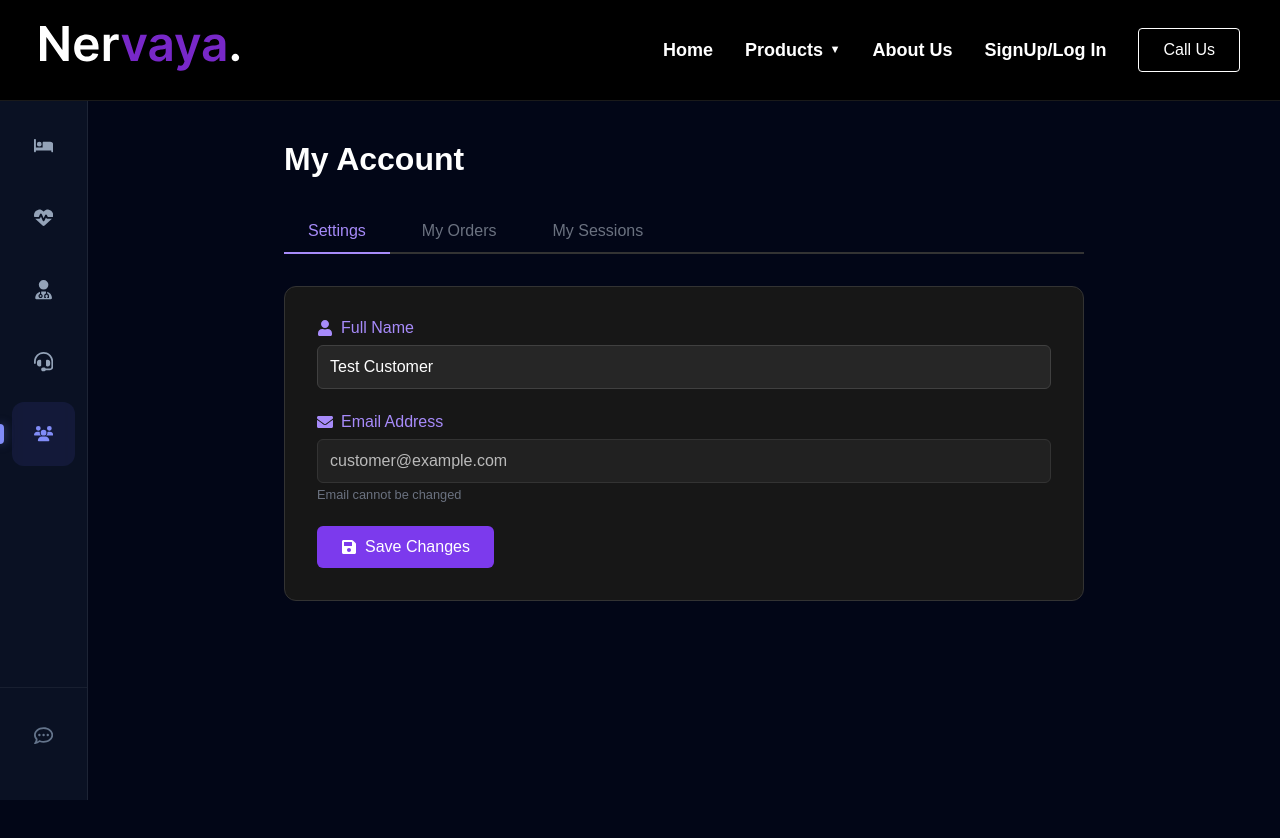
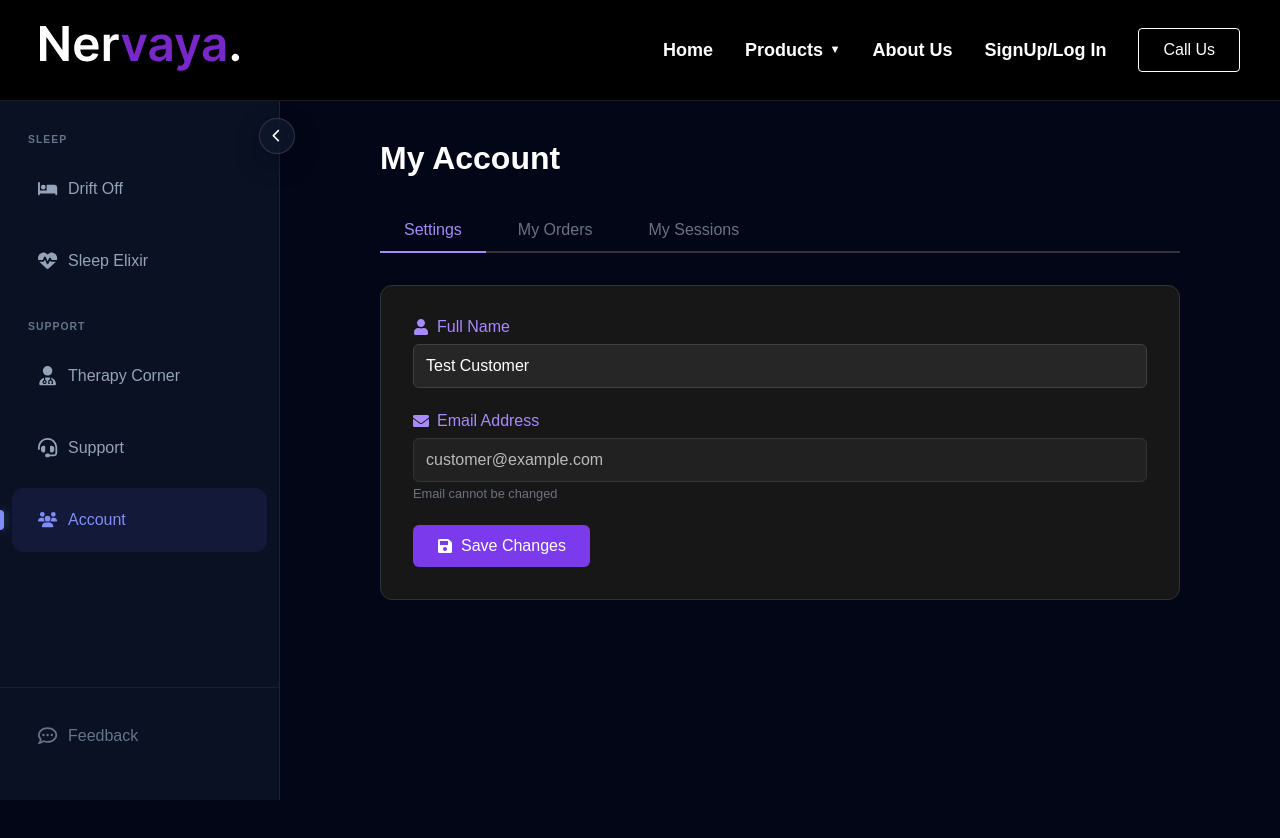
Before and after one commit to Nervaya/Nervaya, a Next.js app: page /account in a window 1280 px wide. Shown: the top 838 px of the page. Built offline with nearby package versions, Linux system fonts and the light colour scheme.

Commit message:
Sidebar and Navbar Fix

```diff
--- a/src/app/globals.css
+++ b/src/app/globals.css
@@ -1,12 +1,12 @@
 :root {
   --background: #020617;
   --foreground: #ededed;
+  --navbar-height: 100px;
 }
 
-@media (prefers-color-scheme: dark) {
+@media (max-width: 768px) {
   :root {
-    --background: #020617;
-    --foreground: #ededed;
+    --navbar-height: 80px;
   }
 }
 
@@ -26,15 +26,7 @@ body {
   min-height: 100vh;
   overflow-x: hidden;
   overflow-y: auto;
-  scrollbar-width: none;
-  -ms-overflow-style: none;
-}
-
-body::-webkit-scrollbar {
-  display: none;
-}
-
-body {
+  padding-top: var(--navbar-height);
   color: var(--foreground);
   background: var(--background);
   font-family: Arial, Helvetica, sans-serif;
@@ -46,6 +38,8 @@ body {
   box-sizing: border-box;
   padding: 0;
   margin: 0;
+  scrollbar-width: none; /* Firefox */
+  -ms-overflow-style: none; /* IE and Edge */
 }
 
 a {
@@ -53,12 +47,6 @@ a {
   text-decoration: none;
 }
 
-/* Hide scrollbar for all elements */
-* {
-  scrollbar-width: none; /* Firefox */
-  -ms-overflow-style: none; /* IE and Edge */
-}
-
 *::-webkit-scrollbar {
   display: none; /* Chrome, Safari, Opera */
 }
--- a/src/components/Navbar/index.tsx
+++ b/src/components/Navbar/index.tsx
@@ -142,7 +142,6 @@ const Navbar = () => {
           {isUserLoggedIn ? (
             <li className={styles.navbarDropdown} ref={accountDropdownRef}>
               <button
-                className={styles.myAccountLink}
                 onClick={() => setIsAccountDropdownOpen(!isAccountDropdownOpen)}
                 style={{ display: 'flex', alignItems: 'center', gap: '8px', background: 'none', border: 'none', cursor: 'pointer', color: 'inherit', fontSize: 'inherit' }}
               >
--- a/src/components/Navbar/styles.module.css
+++ b/src/components/Navbar/styles.module.css
@@ -5,11 +5,11 @@
 
 .navbarMain {
   background: #000000;
-  position: sticky;
+  position: fixed;
   top: 0;
   left: 0;
   right: 0;
-  z-index: 1001;
+  z-index: 3000;
   border-bottom: 1px solid rgba(255, 255, 255, 0.1);
 }
 
@@ -75,7 +75,7 @@
     gap: 1.5rem;
     box-shadow: -4px 0 20px rgba(0, 0, 0, 0.5);
     transition: right 0.3s ease;
-    z-index: 1000;
+    z-index: 2999;
     overflow-y: auto;
   }
 
@@ -339,7 +339,7 @@
   border: none;
   cursor: pointer;
   padding: 0;
-  z-index: 1001;
+  z-index: 3001;
 }
 
 @media (max-width: 768px) {
--- a/src/components/Sidebar/Sidebar.tsx
+++ b/src/components/Sidebar/Sidebar.tsx
@@ -4,13 +4,20 @@ import { useState, useEffect } from 'react';
 import Link from 'next/link';
 import { usePathname } from 'next/navigation';
 import { AnimatePresence, LazyMotion, m } from 'framer-motion';
-import { FaBars } from 'react-icons/fa6';
+import { FaBars, FaChevronLeft, FaChevronRight, FaXmark } from 'react-icons/fa6';
 import { adminMenuGroups, iconMap, sidebarMenuGroups, sidebarBottomNavItems } from '@/utils/sidebarConstants';
 import styles from './styles.module.css';
 
 const Sidebar = ({ children, className }: { children?: React.ReactNode; className?: string }) => {
   const pathname = usePathname();
-  const [isCollapsed, setIsCollapsed] = useState(true);
+  const [isCollapsed, setIsCollapsed] = useState(() => {
+    if (typeof window === 'undefined') return false;
+    try {
+      return window.localStorage.getItem('sidebar-collapsed') === 'true';
+    } catch {
+      return false;
+    }
+  });
   const [isMobileOpen, setIsMobileOpen] = useState(false);
   const [isDesktop, setIsDesktop] = useState(false);
   const isAdminRoute = pathname.startsWith('/admin');
@@ -25,6 +32,14 @@ const Sidebar = ({ children, className }: { children?: React.ReactNode; classNam
       setIsDesktop(desktop);
       if (!desktop) {
         setIsCollapsed(false);
+        setIsMobileOpen(false);
+        return;
+      }
+      try {
+        const stored = window.localStorage.getItem('sidebar-collapsed');
+        if (stored !== null) setIsCollapsed(stored === 'true');
+      } catch {
+        // ignore
       }
     };
 
@@ -34,15 +49,28 @@ const Sidebar = ({ children, className }: { children?: React.ReactNode; classNam
     return () => window.removeEventListener('resize', handleResize);
   }, []);
 
+  useEffect(() => {
+    if (!isMobileOpen) return;
+    const previousOverflow = document.body.style.overflow;
+    document.body.style.overflow = 'hidden';
+    return () => {
+      document.body.style.overflow = previousOverflow;
+    };
+  }, [isMobileOpen]);
+
   const mainMarginLeft = isDesktop ? sidebarWidth : 0;
+  const closeMobileSidebar = () => setIsMobileOpen(false);
 
   return (
     <>
       <button
         className={styles.mobileToggle}
-        onClick={() => setIsMobileOpen(!isMobileOpen)}
+        onClick={() => setIsMobileOpen((v) => !v)}
+        aria-label={isMobileOpen ? 'Close sidebar' : 'Open sidebar'}
+        aria-expanded={isMobileOpen}
+        aria-controls="app-sidebar"
       >
-        <FaBars />
+        {isMobileOpen ? <FaXmark /> : <FaBars />}
       </button>
 
       <LazyMotion features={() => import('framer-motion').then((mod) => mod.domAnimation)}>
@@ -50,19 +78,31 @@ const Sidebar = ({ children, className }: { children?: React.ReactNode; classNam
           {(isMobileOpen || isDesktop) && (
             <m.aside
               className={`${styles.sidebar} ${isCollapsed ? styles.collapsed : ''} ${isMobileOpen ? styles.mobileOpen : ''}`}
+              id="app-sidebar"
               initial={false}
               animate={{ x: 0, width: sidebarWidth }}
               transition={{ type: 'spring', stiffness: 300, damping: 30, mass: 0.8 }}
               style={{ willChange: 'width, transform' }}
-              onMouseEnter={() => {
-                if (!isDesktop) return;
-                setIsCollapsed(false);
-              }}
-              onMouseLeave={() => {
-                if (!isDesktop) return;
-                setIsCollapsed(true);
-              }}
             >
+              <button
+                type="button"
+                className={styles.edgeToggle}
+                onClick={() =>
+                  setIsCollapsed((v) => {
+                    const next = !v;
+                    try {
+                      window.localStorage.setItem('sidebar-collapsed', String(next));
+                    } catch {
+                      // ignore
+                    }
+                    return next;
+                  })
+                }
+                aria-label={isCollapsed ? 'Expand sidebar' : 'Collapse sidebar'}
+                aria-pressed={isCollapsed}
+              >
+                {isCollapsed ? <FaChevronRight /> : <FaChevronLeft />}
+              </button>
               <nav className={styles.nav}>
               <ul className={styles.navList}>
                 {menuGroups.map((group, groupIndex) => (
@@ -76,7 +116,7 @@ const Sidebar = ({ children, className }: { children?: React.ReactNode; classNam
                           <Link
                             href={item.path}
                             className={`${styles.navItem} ${pathname === item.path ? styles.active : ''}`}
-                            onClick={() => setIsMobileOpen(false)}
+                            onClick={closeMobileSidebar}
                           >
                             <span className={styles.icon}>{iconMap[item.icon] || iconMap['FaHouse']}</span>
                             <span className={styles.title} aria-hidden={isCollapsed}>
@@ -97,7 +137,7 @@ const Sidebar = ({ children, className }: { children?: React.ReactNode; classNam
                       <Link
                         href={item.path}
                         className={`${styles.navItem} ${styles.secondaryItem} ${pathname === item.path ? styles.active : ''}`}
-                        onClick={() => setIsMobileOpen(false)}
+                        onClick={closeMobileSidebar}
                       >
                         <span className={styles.icon}>{iconMap[item.icon] || iconMap['FaHouse']}</span>
                         <span className={styles.title} aria-hidden={isCollapsed}>
@@ -114,7 +154,7 @@ const Sidebar = ({ children, className }: { children?: React.ReactNode; classNam
         </AnimatePresence>
       </LazyMotion>
 
-      {isMobileOpen && <div className={styles.overlay} onClick={() => setIsMobileOpen(false)} />}
+      {isMobileOpen && <div className={styles.overlay} onClick={closeMobileSidebar} />}
 
       <main
         className={`${styles.mainContent} ${className || ''}`}
--- a/src/components/Sidebar/styles.module.css
+++ b/src/components/Sidebar/styles.module.css
@@ -4,24 +4,54 @@
     backdrop-filter: blur(12px);
     -webkit-backdrop-filter: blur(12px);
     color: #f8fafc;
-    height: calc(100vh - 100px);
+    height: calc(100vh - var(--navbar-height));
     display: flex;
     flex-direction: column;
     position: fixed;
     left: 0;
-    top: 100px;
-    z-index: 999;
+    top: var(--navbar-height);
+    z-index: 2200;
     border-right: 1px solid rgba(255, 255, 255, 0.08);
     transition: transform 0.35s cubic-bezier(0.4, 0, 0.2, 1);
     will-change: width, transform;
-    overflow-x: hidden;
+    overflow: visible;
 }
 
 @media (max-width: 768px) {
     .sidebar {
-        height: calc(100vh - 80px);
-        top: 80px;
         transform: translateX(-100%);
+    }
+}
+
+.edgeToggle {
+    position: absolute;
+    top: 18px;
+    right: -16px;
+    width: 36px;
+    height: 36px;
+    border-radius: 999px;
+    background: rgba(15, 23, 42, 0.85);
+    backdrop-filter: blur(10px);
+    -webkit-backdrop-filter: blur(10px);
+    color: #f8fafc;
+    border: 1px solid rgba(255, 255, 255, 0.14);
+    box-shadow: 0 10px 24px rgba(2, 6, 23, 0.45);
+    cursor: pointer;
+    display: inline-flex;
+    align-items: center;
+    justify-content: center;
+    z-index: 1;
+    transition: transform 0.2s cubic-bezier(0.4, 0, 0.2, 1), background 0.2s cubic-bezier(0.4, 0, 0.2, 1);
+}
+
+.edgeToggle:hover {
+    transform: translateY(-1px);
+    background: rgba(15, 23, 42, 0.95);
+}
+
+@media (max-width: 768px) {
+    .edgeToggle {
+        display: none;
     }
 }
 
@@ -72,19 +102,10 @@
         display: block;
     }
 }
-
-.header {
-    padding: 18px 16px 10px;
-    border-bottom: 1px solid rgba(255, 255, 255, 0.06);
-}
-
-.dashboardItem {
-    background: rgba(99, 102, 241, 0.08);
-}
-
 .nav {
     flex: 1;
     overflow-y: auto;
+    overflow-x: hidden;
     padding: 10px 0;
     display: flex;
     flex-direction: column;
```
Also changed, not shown: src/app/login/login.module.css (deleted, +0 -27 lines), src/app/signup/signup.module.css (deleted, +0 -27 lines).
